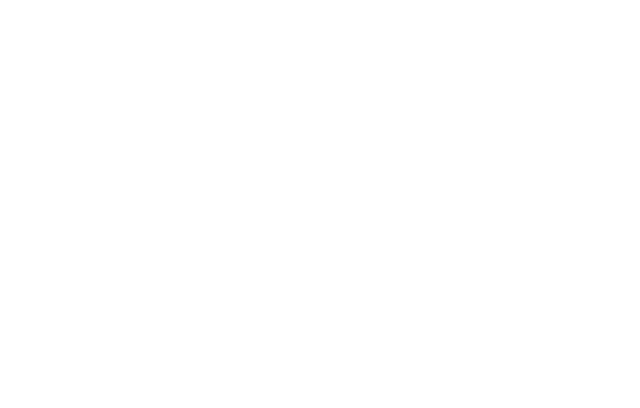
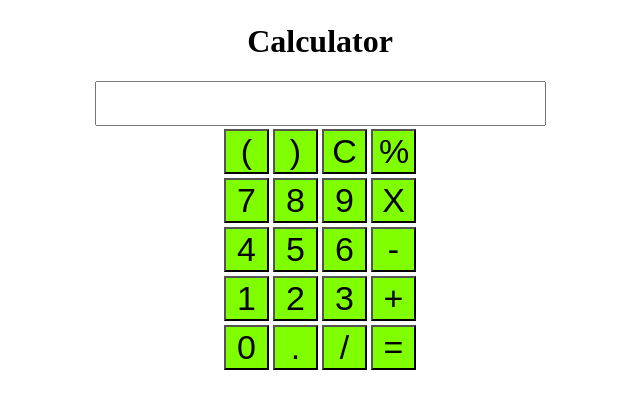
Before and after one commit to beingys/js_calculator, a plain HTML site: page index.html in a window 1280 px wide. Shown: the whole page, without its empty margins (320-960 px from the left). Drawn offline with Linux system fonts and the light colour scheme.

Commit message:
static created

```diff
--- a/index.html
+++ b/index.html
@@ -9,7 +9,41 @@
 </head>
 <body>
     <div class="container">
+        <h1>Calculator</h1>
 
+        <input type="text" name="screen" id="screen">
+        <table>
+            <tr>
+                <td><button>(</button></td>
+                <td><button>)</button></td>
+                <td><button>C</button></td>
+                <td><button>%</button></td>
+            </tr>
+            <tr>
+                <td><button>7</button></td>
+                <td><button>8</button></td>
+                <td><button>9</button></td>
+                <td><button>X</button></td>
+            </tr>
+            <tr>
+                <td><button>4</button></td>
+                <td><button>5</button></td>
+                <td><button>6</button></td>
+                <td><button>-</button></td>
+            </tr>
+            <tr>
+                <td><button>1</button></td>
+                <td><button>2</button></td>
+                <td><button>3</button></td>
+                <td><button>+</button></td>
+            </tr>
+            <tr>
+                <td><button>0</button></td>
+                <td><button>.</button></td>
+                <td><button>/</button></td>
+                <td><button>=</button></td>
+            </tr>
+        </table>
     </div>
 
 
--- a/style.css
+++ b/style.css
@@ -0,0 +1,19 @@
+.container{
+    text-align: center;
+    margin-top: 23px;
+}
+
+table{
+    margin: auto;
+}
+
+input{
+    font-size: 34px;
+}
+
+button{
+    font-size: 34px;
+    background: chartreuse;
+    width: 45px;
+    height: 45px;
+}
```
